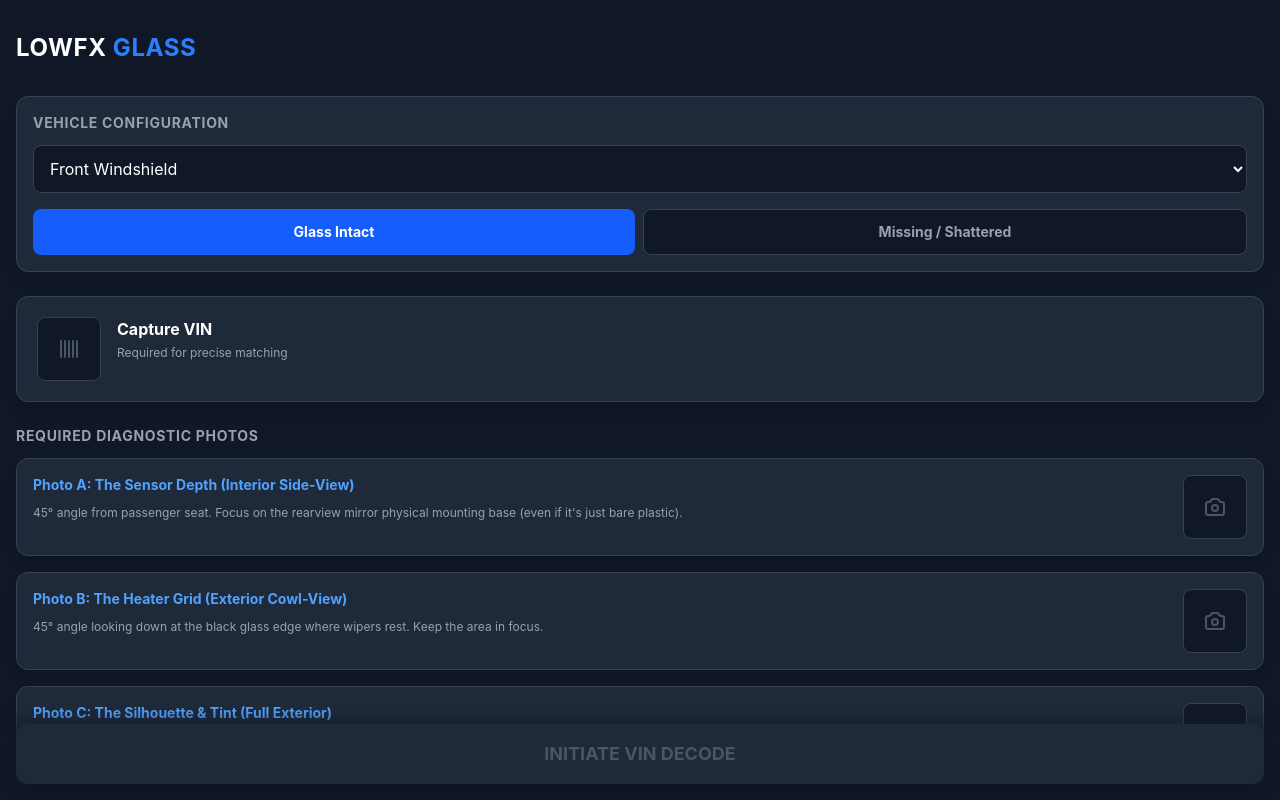
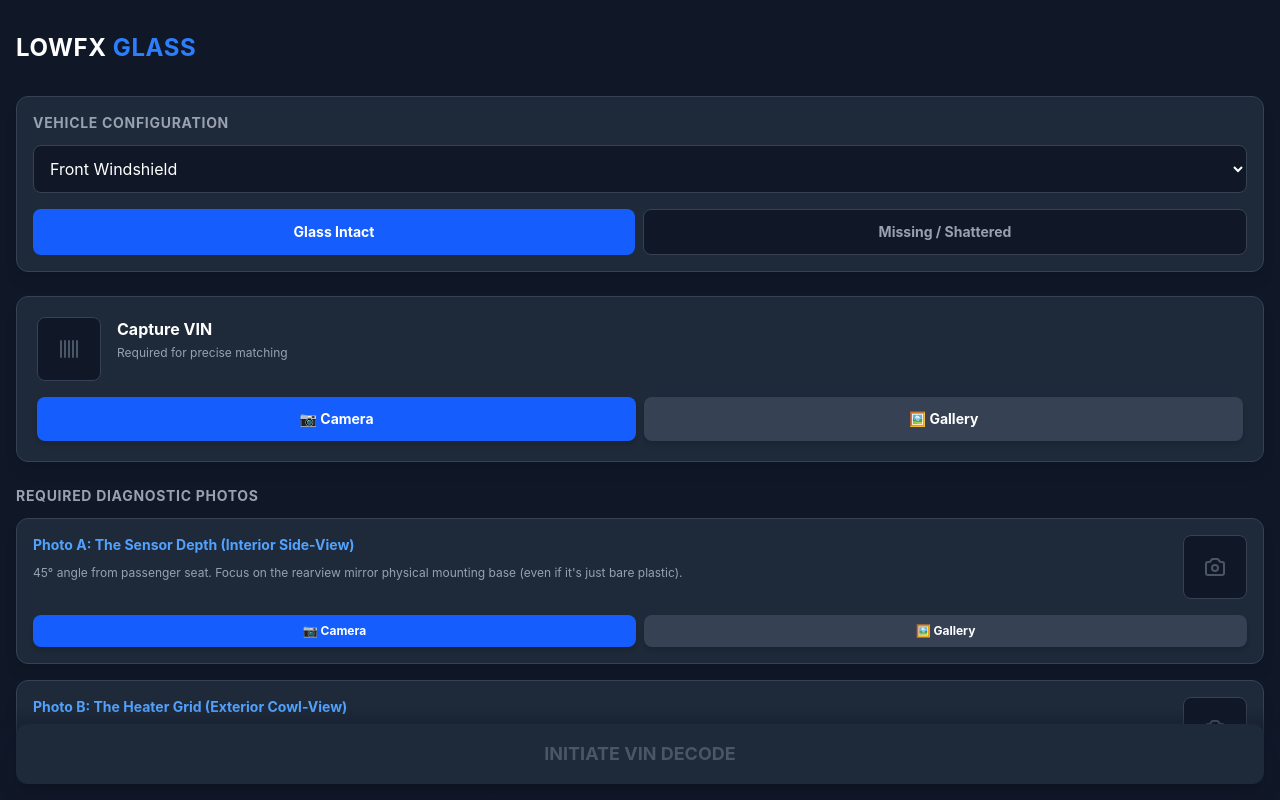
Before and after one commit to redahablouji-cmd/GlassTrack-VIN-Pro, a React (Vite) app: page /login in a window 1280 px wide. Both pictures are taken after typing "name@example.com", "Sample123" into the empty fields and a click on the button "Enter Terminal". Shown: the top 800 px of the page. Built offline with nearby package versions, Linux system fonts and the light colour scheme.

Commit message:
feat(ai): Update Gemini model and image handling
Switches the AI model to `gemini-2.5-pro` for improved validation. Updates image handling logic to store preview images separately, allowing users to retain images even if AI validation fails.

```diff
--- a/api/bouncer.ts
+++ b/api/bouncer.ts
@@ -11,7 +11,7 @@
   try {
     const genAI = new GoogleGenerativeAI(apiKey);
     // We strictly use 2.5 Flash here because it is the fastest model for image validation
-    const model = genAI.getGenerativeModel({ model: "gemini-2.5-flash-lite" });
+    const model = genAI.getGenerativeModel({ model: "gemini-2.5-pro" });
 
     // === THE "GARAGE REALITY" GATEKEEPER PROMPT ===
     const gatekeeperInstructions = `You are an Image Validation Gatekeeper for an automotive B2B inventory system.
--- a/src/screens/HomeScreen.tsx
+++ b/src/screens/HomeScreen.tsx
@@ -1,7 +1,6 @@
 import React, { useState } from 'react';
 import { analyzeLiveFrame, decodeVehiclePhotos } from '../services/api';
 
-// (Keep your existing FORENSIC_UI_MAP here...)
 const FORENSIC_UI_MAP: any = {
   "Front Windshield": {
     intact: [
@@ -43,11 +42,9 @@
   const [position, setPosition] = useState<string>("Front Windshield");
   const [isShattered, setIsShattered] = useState<boolean>(false);
 
-  // App States
   const [vinImage, setVinImage] = useState<string | null>(null);
   const [proofImages, setProofImages] = useState<Record<string, string>>({});
 
-  // NEW: Preview state to hold the image even if the AI rejects it
   const [previewImages, setPreviewImages] = useState<Record<string, string>>({});
   const [validatingId, setValidatingId] = useState<string | null>(null);
   const [imageErrors, setImageErrors] = useState<Record<string, string>>({});
@@ -56,7 +53,6 @@
 
   const currentChecklist = FORENSIC_UI_MAP[position][isShattered ? 'shattered' : 'intact'];
 
-  // Image Compression
   const compressImage = (file: File): Promise<string> => {
     return new Promise((resolve, reject) => {
       const reader = new FileReader();
@@ -90,8 +86,6 @@
 
     try {
       const base64 = await compressImage(file);
-
-      // Instantly show the image on screen so the user can see what they just took
       setPreviewImages(prev => ({ ...prev, [imageId]: base64 }));
 
       const expectedPart = isVin
@@ -102,27 +96,35 @@
 
       if (aiResponse.systemError) {
         setImageErrors(prev => ({ ...prev, [imageId]: `⚠️ النظام: ${aiResponse.systemError}` }));
-        // DO NOT delete preview image so user can review it
         if (isVin) setVinImage(null); else {
           const newProofs = {...proofImages}; delete newProofs[imageId]; setProofImages(newProofs);
         }
       } else if (aiResponse.isPerfect) {
-        // AI Approved
         if (isVin) setVinImage(base64);
         else setProofImages(prev => ({ ...prev, [imageId]: base64 }));
       } else {
-        // AI Rejected
         setImageErrors(prev => ({ ...prev, [imageId]: `❌ ${aiResponse.arabicInstruction}` }));
-        // DO NOT delete preview image. Just remove it from "approved" proofImages.
         if (isVin) setVinImage(null); else {
           const newProofs = {...proofImages}; delete newProofs[imageId]; setProofImages(newProofs);
         }
       }
     } catch (err: any) {
-      setImageErrors(prev => ({ ...prev, [imageId]: `⚠️ Network Error: ${err.message}` }));
+      console.error("RAW CRASH DATA:", err);
+
+      // Bulletproof error extraction: if err.message doesn't exist, stringify the whole error object
+      let exactError = "Unknown Crash";
+      if (err?.message) {
+        exactError = err.message;
+      } else if (typeof err === 'string') {
+        exactError = err;
+      } else {
+        exactError = JSON.stringify(err);
+      }
+
+      setImageErrors(prev => ({ ...prev, [imageId]: `⚠️ Error: ${exactError}` }));
     } finally {
       setValidatingId(null);
-      e.target.value = ''; // Clear input so they can re-upload the same file if needed
+      e.target.value = '';
     }
   };
 
@@ -177,12 +179,10 @@
       </div>
 
       {/* VIN SECTION */}
-      <div className="mb-6 relative">
-        {/* REMOVED capture="environment" so Gallery opens! */}
-        <input type="file" accept="image/*" className="hidden" id="vin-upload" onChange={(e) => handleNativeCapture(e, { id: 'vin' }, true)} disabled={validatingId === 'vin'} />
-        <label htmlFor="vin-upload" className={`block w-full bg-gray-800 border ${imageErrors['vin'] ? 'border-red-500' : 'border-gray-700'} rounded-xl p-5 shadow-lg transition-transform cursor-pointer relative ${validatingId === 'vin' ? 'opacity-50 cursor-wait' : 'active:scale-[0.98]'}`}>
+      <div className="mb-6">
+        <div className={`w-full bg-gray-800 border ${imageErrors['vin'] ? 'border-red-500' : 'border-gray-700'} rounded-xl p-5 shadow-lg relative`}>
           {vinImage && <SuccessBadge />}
-          <div className="flex items-start gap-4">
+          <div className="flex items-start gap-4 mb-4">
             <div className="w-16 h-16 shrink-0 rounded-lg bg-gray-900 border border-gray-700 flex items-center justify-center overflow-hidden">
                 {validatingId === 'vin' ? (
                      <div className="w-6 h-6 border-2 border-yellow-400 border-t-transparent rounded-full animate-spin" />
@@ -195,40 +195,63 @@
             <div className="flex-1">
               <h3 className="font-bold text-white">Capture VIN</h3>
               <p className="text-gray-400 text-xs mt-1">{vinImage ? 'VIN Approved' : 'Required for precise matching'}</p>
-              {validatingId === 'vin' && <p className="text-yellow-400 text-xs font-bold mt-3 animate-pulse dir-rtl">جاري فحص الصورة...</p>}
+              {validatingId === 'vin' && <p className="text-yellow-400 text-xs font-bold mt-2 animate-pulse dir-rtl">جاري الفحص...</p>}
               {imageErrors['vin'] && <p className="mt-2 text-red-400 text-xs font-bold dir-rtl break-words">{imageErrors['vin']}</p>}
             </div>
           </div>
-        </label>
+
+          {/* DUAL BUTTONS FOR VIN */}
+          <div className="flex gap-2">
+            <label className="flex-1 bg-blue-600 hover:bg-blue-500 text-white py-3 rounded-lg text-center cursor-pointer text-sm font-bold transition-colors shadow-md">
+              <input type="file" accept="image/*" capture="environment" className="hidden" onChange={(e) => handleNativeCapture(e, { id: 'vin' }, true)} disabled={validatingId === 'vin'} />
+              📷 Camera
+            </label>
+            <label className="flex-1 bg-gray-700 hover:bg-gray-600 text-white py-3 rounded-lg text-center cursor-pointer text-sm font-bold transition-colors shadow-md">
+              <input type="file" accept="image/*" className="hidden" onChange={(e) => handleNativeCapture(e, { id: 'vin' }, true)} disabled={validatingId === 'vin'} />
+              🖼️ Gallery
+            </label>
+          </div>
+        </div>
       </div>
 
       <h2 className="text-sm font-bold text-gray-400 uppercase tracking-wider mb-3">Required Diagnostic Photos</h2>
       <div className="space-y-4">
         {currentChecklist.map((item: any) => (
           <div key={item.id} className="relative">
-            {/* REMOVED capture="environment" so Gallery opens! */}
-            <input type="file" accept="image/*" className="hidden" id={`upload-${item.id}`} onChange={(e) => handleNativeCapture(e, item)} disabled={validatingId === item.id} />
-            <label htmlFor={`upload-${item.id}`} className={`block w-full bg-gray-800 border ${imageErrors[item.id] ? 'border-red-500' : 'border-gray-700'} rounded-xl p-4 shadow-lg transition-transform cursor-pointer relative ${validatingId === item.id ? 'opacity-50 cursor-wait' : 'active:scale-[0.98]'}`}>
+            <div className={`w-full bg-gray-800 border ${imageErrors[item.id] ? 'border-red-500' : 'border-gray-700'} rounded-xl p-4 shadow-lg relative`}>
               {proofImages[item.id] && <SuccessBadge />}
-              <div className="flex justify-between items-start gap-4">
+
+              <div className="flex justify-between items-start gap-4 mb-4">
                 <div className="flex-1">
                   <h3 className={`font-bold text-sm ${proofImages[item.id] ? 'text-green-400' : imageErrors[item.id] ? 'text-red-400' : 'text-blue-400'}`}>{item.title}</h3>
                   <p className="text-gray-400 text-xs mt-2 leading-relaxed">{item.desc}</p>
-                  {validatingId === item.id && <p className="text-yellow-400 text-xs font-bold mt-3 animate-pulse dir-rtl">جاري فحص الصورة...</p>}
+                  {validatingId === item.id && <p className="text-yellow-400 text-xs font-bold mt-2 animate-pulse dir-rtl">جاري الفحص...</p>}
                   {imageErrors[item.id] && <p className="mt-2 text-red-400 text-xs font-bold dir-rtl break-words">{imageErrors[item.id]}</p>}
                 </div>
                 <div className="w-16 h-16 shrink-0 rounded-lg bg-gray-900 border border-gray-700 flex items-center justify-center overflow-hidden">
                   {validatingId === item.id ? (
                      <div className="w-6 h-6 border-2 border-yellow-400 border-t-transparent rounded-full animate-spin" />
                   ) : previewImages[item.id] ? (
-                    // This keeps the image visible even if rejected
                     <img src={previewImages[item.id]} alt="Preview" className="w-full h-full object-cover" />
                   ) : (
                     <svg className="w-6 h-6 text-gray-600" fill="none" stroke="currentColor" viewBox="0 0 24 24"><path strokeLinecap="round" strokeLinejoin="round" strokeWidth="2" d="M3 9a2 2 0 012-2h.93a2 2 0 001.664-.89l.812-1.22A2 2 0 0110.07 4h3.86a2 2 0 011.664.89l.812 1.22A2 2 0 0018.07 7H19a2 2 0 012 2v9a2 2 0 01-2 2H5a2 2 0 01-2-2V9z" /><path strokeLinecap="round" strokeLinejoin="round" strokeWidth="2" d="M15 13a3 3 0 11-6 0 3 3 0 016 0z" /></svg>
                   )}
                 </div>
               </div>
-            </label>
+
+              {/* DUAL BUTTONS FOR EVERY PHOTO */}
+              <div className="flex gap-2">
+                <label className="flex-1 bg-blue-600 hover:bg-blue-500 text-white py-2 rounded-lg text-center cursor-pointer text-xs font-bold transition-colors shadow-md">
+                  <input type="file" accept="image/*" capture="environment" className="hidden" onChange={(e) => handleNativeCapture(e, item)} disabled={validatingId === item.id} />
+                  📷 Camera
+                </label>
+                <label className="flex-1 bg-gray-700 hover:bg-gray-600 text-white py-2 rounded-lg text-center cursor-pointer text-xs font-bold transition-colors shadow-md">
+                  <input type="file" accept="image/*" className="hidden" onChange={(e) => handleNativeCapture(e, item)} disabled={validatingId === item.id} />
+                  🖼️ Gallery
+                </label>
+              </div>
+
+            </div>
           </div>
         ))}
       </div>
```
